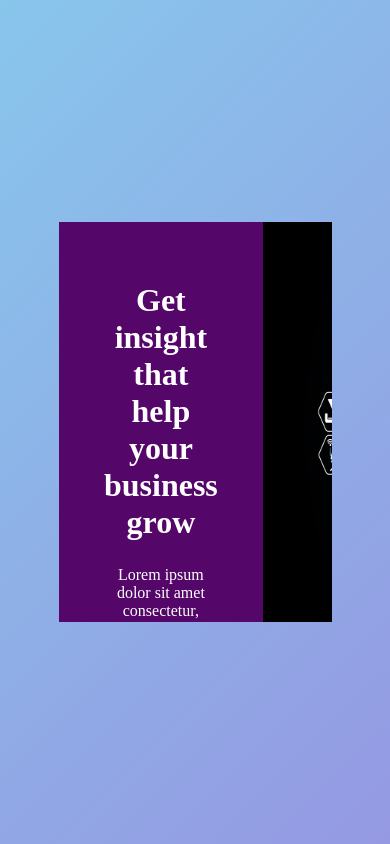
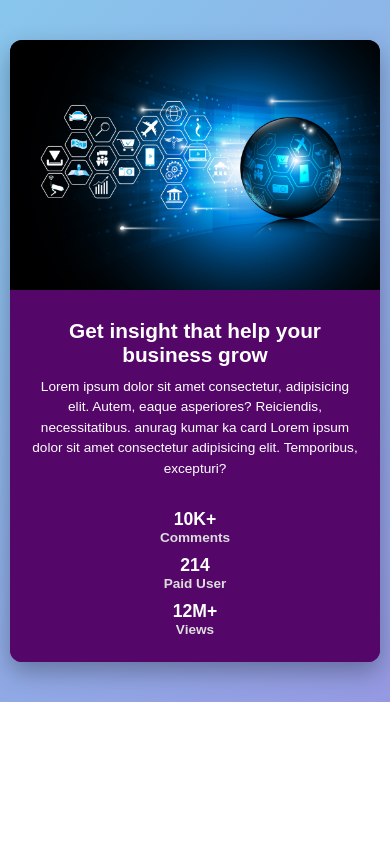
Before and after one commit to Anuragkr001/myprojects, a plain HTML site: page cardswebsite/index3.html in a window 390 px wide. Drawn offline with Linux system fonts and the light colour scheme.

Commit message:
cssproject

```diff
--- a/cardswebsite/index3.html
+++ b/cardswebsite/index3.html
@@ -6,81 +6,165 @@
     <title>third card</title>
 </head>
 <style>
-       *{
+      * {
       margin: 0;
       padding: 0;
       box-sizing: border-box;
+      font-family: 'Poppins', sans-serif;
     }
-         .container{
+
+    .container {
       width: 100vw;
       height: 100vh;
-            background-color: #88C6EC;
-            background-image: linear-gradient(135deg,#88c6ec,#9599e2 100%);
+      background: linear-gradient(135deg, #88c6ec, #9599e2 100%);
       display: flex;
       justify-content: center;
       align-items: center;
+      padding: 20px;
     }
-        .card{
+
+    .card {
       width: 70vw;
-            height: 400px;
+      max-width: 1000px;
       background-color: rgb(84, 7, 105);
       display: flex;
-            flex-direction: row;
       align-items: stretch;
-            gap: 0px;
       overflow: hidden;
+      border-radius: 12px;
+      box-shadow: 0 10px 25px rgba(0, 0, 0, 0.3);
+      transition: all 0.3s ease-in-out;
+    }
 
+    #leftbox img {
+      height: 100%;
+      width: 100%;
+      object-fit: cover;
     }
-        .rightbox{
+
+    #leftbox {
       flex: 1;
+      min-width: 300px;
+    }
+
+    .rightbox {
+      flex: 1;
+      background-color: rgb(84, 7, 105);
+      color: white;
       display: flex;
       flex-direction: column;
       align-items: center;
+      justify-content: center;
+      padding: 60px;
       gap: 15px;
-            width: 75%;
-             background-color: rgb(84, 7, 105);
-             padding: 60px;
-        }
-        .rightbox h1{
       text-align: center;
-            color: white;
-
-        }
-        .rightbox p{
-            text-align: center;
-            color: white;
-            padding: 10px;
-
     }
 
-        #leftbox img{
-            height: 400px;
-            width: 480px;
+    .rightbox h1 {
+      font-size: 2rem;
     }
-        .lastline{
+
+    .rightbox p {
+      font-size: 1rem;
+      line-height: 1.5;
+      max-width: 500px;
+    }
+
+    .lastline {
       display: flex;
-            flex-direction: row;
-            align-items: left;
-             gap: 70px;
+      justify-content: space-around;
       width: 100%;
+      margin-top: 20px;
     }
-        #firstsection h4{
-            padding: 0;
+
+    .lastline div h1 {
+      font-size: 1.8rem;
+    }
+
+    .lastline div h4 {
+      font-size: 0.9rem;
+      color: #ddd;
+    }
+
+    @media (max-width: 900px) {
+      .card {
+        width: 90vw;
+      }
+
+      .rightbox {
+        padding: 40px;
+      }
+
+      .rightbox h1 {
+        font-size: 1.8rem;
+      }
+
+      .rightbox p {
+        font-size: 0.95rem;
+      }
+
+      .lastline div h1 {
+        font-size: 1.5rem;
+      }
+    }
+
+    /* Mobile View */
+    @media (max-width: 600px) {
+      .container {
+        height: auto;
+        padding: 40px 10px;
+      }
+
+      .card {
+        flex-direction: column-reverse;
         width: 100%;
-            gap: 0;
-            color: white;
+        height: auto;
       }
-         #secondsection h4{
-            padding: 0;
+
+      #leftbox img {
         width: 100%;
-            gap: 0;
-            color: white;
+        height: 250px;
       }
-        #thirdsection h4{
-            padding: 0;
-            width: 100%;
-            gap: 0;
-            color: white;
+
+      .rightbox {
+        padding: 25px 20px;
+        gap: 10px;
+      }
+
+      .rightbox h1 {
+        font-size: 1.5rem;
+      }
+
+      .rightbox p {
+        font-size: 0.9rem;
+      }
+
+      .lastline {
+        flex-direction: column;
+        align-items: center;
+        gap: 10px;
+      }
+
+      .lastline div h1 {
+        font-size: 1.3rem;
+      }
+
+      .lastline div h4 {
+        font-size: 0.85rem;
+      }
+    }
+
+    @media (max-width: 400px) {
+      .rightbox h1 {
+        font-size: 1.3rem;
+      }
+
+      .rightbox p {
+        font-size: 0.85rem;
+      }
+
+      .lastline div h1 {
+        font-size: 1.1rem;
+      }
     }
 </style>
 <body>
--- a/menucard/style.css
+++ /dev/null
@@ -1,32 +0,0 @@
-
-*{
-    margin: 0;
-    padding: 0;
-    box-sizing: border-box;
-}
-.container{
-    /* background-color: #FFDEE9;
-background-image: linear-gradient(0deg, #FFDEE9 0%, #B5FFFC 100%); */
-/* background-color: #FF3CAC;
-background-image: linear-gradient(225deg, #FF3CAC 0%, #784BA0 50%, #2B86C5 100%); */
-background-color: rgba(18, 17, 17, 0.504);
-/* background: linear-gradient(98deg, #e2e5e2 0%, #ffffff 100%); */
-width: 100vw;
-height: 100vh;
-overflow-x: none;
-
-}
-.logo{
-    color: yellow;
-    border: 3px solid white;
-    font-size: 45px;
-    display: inline-block;
-    margin: 2px;
-    padding: 20px;
-    align-items: center;
-    background-color: #FF3CAC;
-background-image: linear-gradient(225deg, #FF3CAC 0%, #784BA0 50%, #2B86C5 100%);
-}
-#logoname{
-    font-size: 50px;
-}
--- a/recipeproject/style.css
+++ b/recipeproject/style.css
@@ -6,7 +6,7 @@
 }
 .container{
     width: 100vw;
-    height: 100vh;
+    min-height: 100vh;
     overflow-x: none;
     background-color: #e2e2e2;
 background: linear-gradient(98deg, #e2e5e2 0%, #ffffff 100%);
@@ -84,12 +84,16 @@ nav{
     justify-content: space-around;
     align-items: center;
 }
-.rightbox img{
-     height: 400px;
-     width: 400px;
-     border-radius: 20px;
-     transition: all 0.6s linear 0s;
+.rightbox img {
+  width: 100%;
+  height: auto;
+  max-width: 400px;
+  border-radius: 20px;
+  display: block;
+  object-fit: cover; /* keeps image ratio clean */
+  transition: all 0.6s linear 0s;
 }
+
 .leftbox{
     display: flex;
     flex-direction: column;
@@ -134,3 +138,97 @@ nav{
     color: white;
     font-size: 1.2rem;
 }
+/* 🌐 RESPONSIVE DESIGN FIXES */
+
+/* For tablets and small laptops */
+@media (max-width: 1024px) {
+    .contentbox {
+        width: 70%;
+        padding: 2rem;
+        gap: 60px;
+    }
+
+    #navlist {
+        flex-direction: column;
+        font-size: 2rem;
+        gap: 10px;
+    }
+
+    #navitem {
+        gap: 25px;
+    }
+
+    .rightbox img {
+        height: 300px;
+        width: 300px;
+    }
+}
+
+/* For mobile screens */
+@media (max-width: 768px) {
+    .contentbox {
+        width: 90%;
+        padding: 1.5rem;
+        gap: 40px;
+    }
+
+    .item {
+        flex-direction: column;
+        gap: 20px;
+        text-align: center;
+    }
+
+    .rightbox img {
+        height: 250px;
+        width: 250px;
+    }
+
+    #navlist {
+        flex-direction: column;
+        font-size: 1.8rem;
+        gap: 10px;
+    }
+
+    #navlogo {
+        font-size: 2.2rem;
+    }
+
+    #navitem {
+        flex-direction: column;
+        gap: 15px;
+    }
+
+    .footerbox p {
+        font-size: 1.3rem;
+    }
+}
+
+/* For very small phones */
+@media (max-width: 480px) {
+    .contentbox {
+        width: 95%;
+        padding: 1rem;
+    }
+
+    .rightbox img {
+        height: 200px;
+        width: 200px;
+    }
+
+    #navlogo {
+        font-size: 1.8rem;
+    }
+
+    #navitem a {
+        font-size: 1rem;
+    }
+
+    .leftbox h2 {
+        font-size: 1.5rem;
+    }
+
+    .ingbox,
+    .recipebox {
+        font-size: 1rem;
+    }
+}
```
Also changed, not shown: cardswebsite/index.html (+50 -2 lines), menucard/index.html (deleted, +0 -17 lines). Lines whose indentation alone changed are shown as unchanged.
